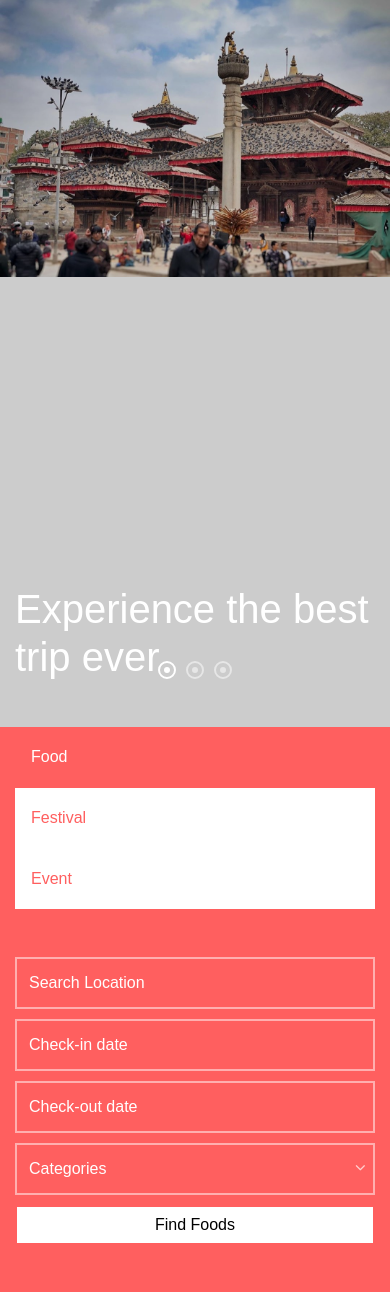
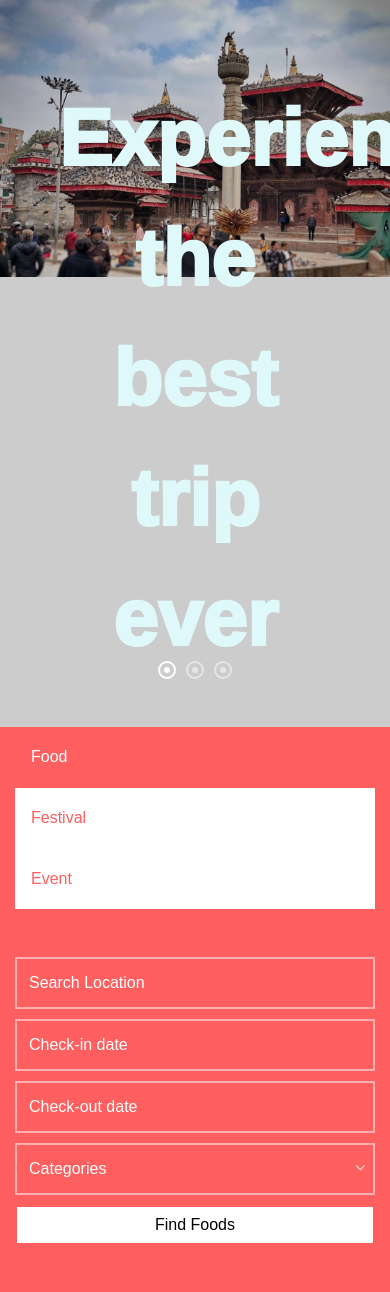
Before and after one commit to Pneha1234/final_year_project-1, a Django app: template yatraapp/templates/home.html in a window 390 px wide. Shown: the part 95-1387 px from the top of the page. Run offline with Django 3.2, Linux system fonts and the light colour scheme; the template is opened without the code that fills it, so the values that code supplies are empty; style sheets or scripts are compiled from the project's sources; some libraries are stand-ins or nearby versions; some web fonts are replaced.

Commit message:
text added on carousel

```diff
--- a/yatraapp/templates/contact.html
+++ b/yatraapp/templates/contact.html
@@ -4,10 +4,10 @@
 
 {% block body %}
 <section class="home-slider owl-carousel">
-      <div class="slider-item"  data-stellar-background-ratio="0.5">
-        <div class="overlay">
+      <div class="slider-item"  data-stellar-background-ratio="0.5">   <img src="{% static 'images/pokhara.jpg' %}">
+        <!---------<div class="overlay">
             <img src="{% static 'images/pokhara.jpg' %}">
-        </div>
+        </div> --------->
         <div class="container">
           <div class="row slider-text align-items-center">
             <div class="col-md-7 col-sm-12 ftco-animate">
--- a/yatraapp/templates/festival.html
+++ b/yatraapp/templates/festival.html
@@ -9,6 +9,9 @@
  <section class="home-slider owl-carousel">
       <div class="slider-item" data-stellar-background-ratio="0.5">
       	<img src="{% static 'images/kumari.jpg' %}">
+        <div class="carousel-caption ">
+          <h3 style="color:#ecf0f1; font-size:80px; font-weight:1000;">Local Festivals</h3>
+        </div>
         <div class="overlay"></div>
         <div class="container">
           <div class="row slider-text align-items-center">
--- a/yatraapp/templates/home.html
+++ b/yatraapp/templates/home.html
@@ -7,34 +7,43 @@
 
 <section class="home-slider owl-carousel">
       <div class="slider-item"> <img src="{% static 'images/hanumandhoka.jpg' %}">
+        <div class="carousel-caption ">
+          <h3 style="color:#dff9fb; font-size:80px; font-weight:1000;">Experience the best trip ever</h3>
+        </div>
         <div class="overlay"></div>
         <div class="container">
           <div class="row slider-text align-items-center">
-            <div class="col-md-7 col-sm-12 ftco-animate">
+           <!----- <div class="col-md-7 col-sm-12 ftco-animate">
               <h1 class="mb-3">Experience the best trip ever</h1>
-            </div>
+            </div> ------->
           </div>
         </div>
       </div>
 
       <div class="slider-item"> <img src="{% static 'images/patands.jpg' %}">
+        <div class="carousel-caption ">
+          <h3 style="color:#bdc3c7; font-size:80px; font-weight:1000;">Making the most out of your holiday</h3>
+        </div>
         <div class="overlay"></div>
         <div class="container">
           <div class="row slider-text align-items-center">
-            <div class="col-md-7 col-sm-12 ftco-animate">
+            <!----<div class="col-md-7 col-sm-12 ftco-animate">
               <h1 class="mb-3">Making the most out of your holiday</h1>
-            </div>
+            </div> ----->
           </div>
         </div>
       </div>
 
       <div class="slider-item" > <img src="{% static 'images/bhaktapur.jpeg' %}">
+        <div class="carousel-caption ">
+          <h3 style="color:#bdc3c7; font-size:80px; font-weight:1000;">Travel Operator Just For You</h3>
+        </div>
         <div class="overlay"></div>
         <div class="container">
           <div class="row slider-text align-items-center">
-            <div class="col-md-7 col-sm-12 ftco-animate">
+            <!---<div class="col-md-7 col-sm-12 ftco-animate">
               <h1 class="mb-3">Travel Operator Just For You</h1>
-            </div>
+            </div> --->
           </div>
         </div>
       </div>
```
Also changed, not shown: yatraapp/templates/food.html (+6 -3 lines), yatraapp/static/images/patands.jpg, yatraapp/static/scss/style.scss (line endings or trailing spaces).
